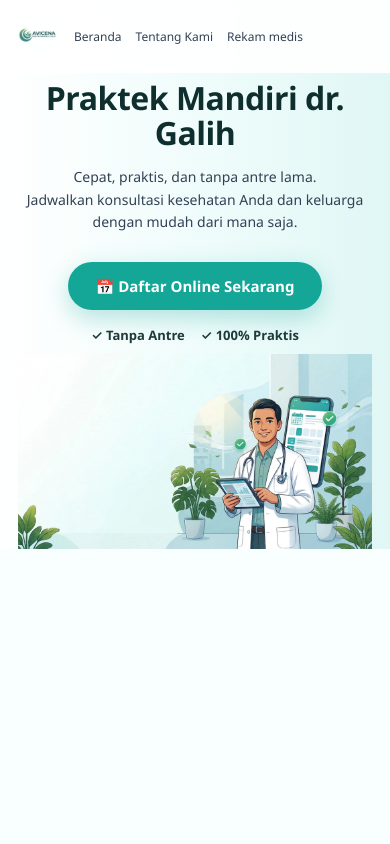
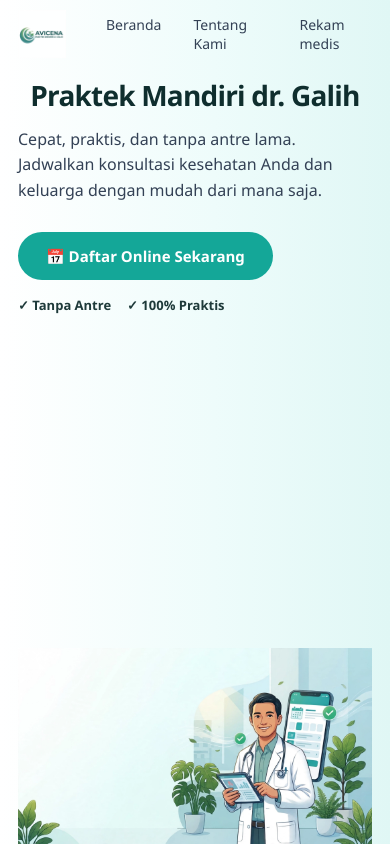
Before and after one commit to galih-sudo/rekam-medis, a website: page index.html in a window 390 px wide. Drawn offline with Linux system fonts and the light colour scheme.

Commit message:
Update index.html

```diff
--- a/index.html
+++ b/index.html
@@ -5,59 +5,46 @@
 <meta name="viewport" content="width=device-width, initial-scale=1.0">
 <title>AVICENA - Praktek Mandiri dr. Galih</title>
 <style>
-*{margin:0;padding:0;box-sizing:border-box;font-family:'Segoe UI',Inter,sans-serif}
-body{background:#f8fffe}
-header{position:absolute;top:0;left:0;right:0;z-index:10;display:flex;align-items:center;gap:40px;padding:20px 56px;background:transparent}
-.logo img{height:52px;width:auto}
+*{margin:0;padding:0;box-sizing:border-box;font-family:'Segoe UI',sans-serif}
+header{position:absolute;top:0;left:0;right:0;z-index:10;display:flex;align-items:center;gap:40px;padding:12px 56px;background:transparent}
+.logo img{height:68px !important;width:auto !important;max-width:220px !important;object-fit:contain !important;display:block}
 nav{display:flex;gap:32px}
 nav a{font-size:14px;color:#334155;text-decoration:none;font-weight:500}
-nav a:hover{color:#0f766e;font-weight:700}
 .hero{min-height:100vh;display:flex;align-items:center;padding:0 56px;background:linear-gradient(90deg,#ffffff 0%,#eefcfb 55%,#e0f7f5 100%)}
-.hero-left{flex:1;max-width:520px;z-index:2}
-.hero-left h1{font-size:48px;line-height:1.1;color:#0f2e2e;font-weight:900;letter-spacing:-.5px}
+.hero-left{flex:1;max-width:580px;z-index:2}
+.hero-left h1{font-size:38px !important;line-height:1.1 !important;white-space:nowrap !important;letter-spacing:-0.8px !important;color:#0f2e2e;font-weight:900}
 .hero-left p{margin-top:16px;font-size:16px;line-height:1.6;color:#334155}
-.btn-cta{margin-top:28px;display:inline-flex;align-items:center;gap:8px;background:#14a798;color:#fff;padding:14px 28px;border-radius:999px;font-weight:800;font-size:15px;text-decoration:none;box-shadow:0 8px 24px rgba(20,167,152,.3)}
-.btn-cta:hover{background:#0d8f8a}
+.btn-cta{margin-top:28px;display:inline-flex;align-items:center;gap:8px;background:#14a798;color:#fff;padding:14px 28px;border-radius:999px;font-weight:800;font-size:15px;text-decoration:none}
 .checks{margin-top:16px;display:flex;gap:16px;font-size:13px;font-weight:600;color:#1e3a3a}
 .hero-right{flex:1.2;position:relative;height:100vh;display:flex;align-items:flex-end;justify-content:center}
 .hero-right img{width:100%;max-width:800px;height:auto;object-fit:contain}
-
 @media(max-width:900px){
-  header{padding:14px 18px;gap:16px;background:rgba(255,255,255,0.9);backdrop-filter:blur(10px)}
-  .logo img{height:40px}
-  nav{gap:14px}
-  nav a{font-size:12px}
-  .hero{flex-direction:column;padding:80px 18px 0;min-height:auto}
-  .hero-left h1{font-size:32px;text-align:center}
-  .hero-left p{text-align:center;font-size:14px}
-  .hero-left{display:flex;flex-direction:column;align-items:center}
-  .hero-right{height:auto;width:100%;margin-top:10px}
-  .hero-right img{max-height:84vh}
+  header{padding:10px 18px !important}
+  .logo img{height:48px !important}
+  .hero{flex-direction:column;padding:80px 18px 0}
+  .hero-left h1{font-size:28px !important;white-space:normal !important;text-align:center}
+  .hero-right{height:auto}
 }
 </style>
 </head>
 <body>
 <header>
-  <div class="logo"><img src="logo-avicena.png" alt="AVICENA"></div>
+  <div class="logo"><img src="logo-avicena.png?v=3" alt="AVICENA"></div>
   <nav>
     <a href="#beranda">Beranda</a>
     <a href="#tentang">Tentang Kami</a>
     <a href="dashboard.html">Rekam medis</a>
   </nav>
 </header>
-
-<section class="hero" id="beranda">
+<section class="hero">
   <div class="hero-left">
     <h1>Praktek Mandiri dr. Galih</h1>
-    <p>Cepat, praktis, dan tanpa antre lama.<br>Jadwalkan konsultasi kesehatan Anda dan keluarga dengan mudah dari mana saja.</p>
+    <p>Cepat, praktis, dan tanpa antre lama. Jadwalkan konsultasi kesehatan Anda dan keluarga dengan mudah dari mana saja.</p>
     <a href="daftar-online.html" class="btn-cta">📅 Daftar Online Sekarang</a>
-    <div class="checks">
-      <span>✓ Tanpa Antre</span>
-      <span>✓ 100% Praktis</span>
-    </div>
+    <div class="checks"><span>✓ Tanpa Antre</span><span>✓ 100% Praktis</span></div>
   </div>
   <div class="hero-right">
-    <img src="banner-avicena.png" alt="Dokter Galih">
+    <img src="banner-avicena-v2.png" alt="Dokter Galih">
   </div>
 </section>
 </body>
```
